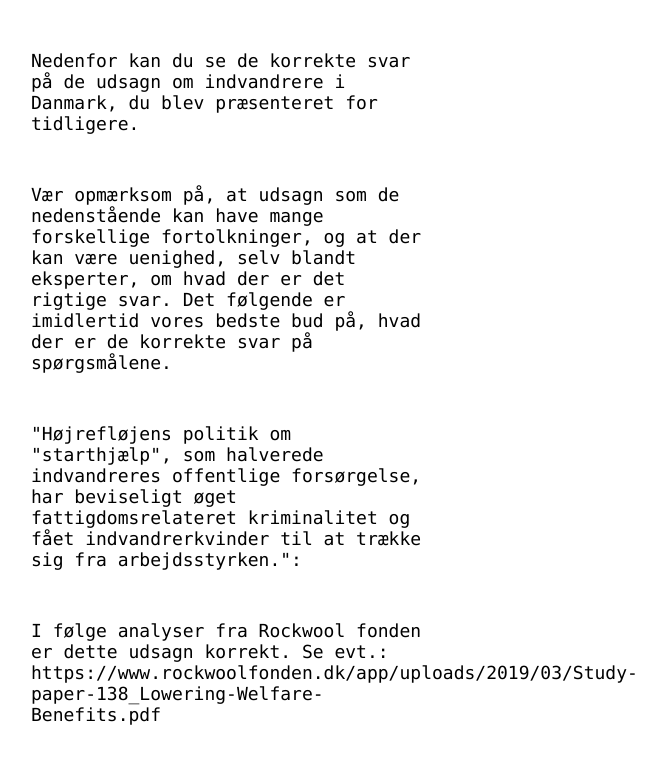
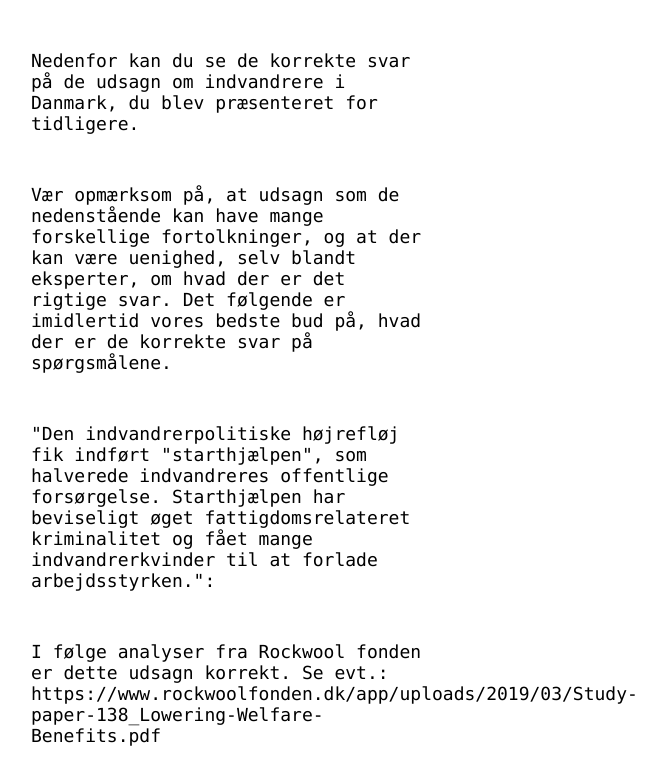
Before and after one commit to survey-answers/Filipkiil.github.io, a plain HTML site: page index.html in a window 1280 px wide. Shown: the top 772 px of the page, without its empty margins (409-1067 px from the left). Drawn offline with Linux system fonts and the light colour scheme.

Commit message:
Update index.html

```diff
--- a/index.html
+++ b/index.html
@@ -17,7 +17,7 @@
   <p style="font-size:18px"> Vær opmærksom på, at udsagn som de nedenstående kan have mange forskellige fortolkninger, og at der kan være uenighed, selv blandt eksperter, om hvad der er det rigtige svar. Det følgende er imidlertid vores bedste bud på, hvad der er de korrekte svar på spørgsmålene.
   </p>
 
-      <p style="font-size:18px"> "Højrefløjens politik om "starthjælp", som halverede indvandreres offentlige forsørgelse, har beviseligt øget fattigdomsrelateret kriminalitet og fået indvandrerkvinder til at trække sig fra arbejdsstyrken.":
+      <p style="font-size:18px"> "Den indvandrerpolitiske højrefløj fik indført "starthjælpen", som halverede indvandreres offentlige forsørgelse. Starthjælpen har beviseligt øget fattigdomsrelateret kriminalitet og fået mange indvandrerkvinder til at forlade arbejdsstyrken.":
   </p>
 
 
```
